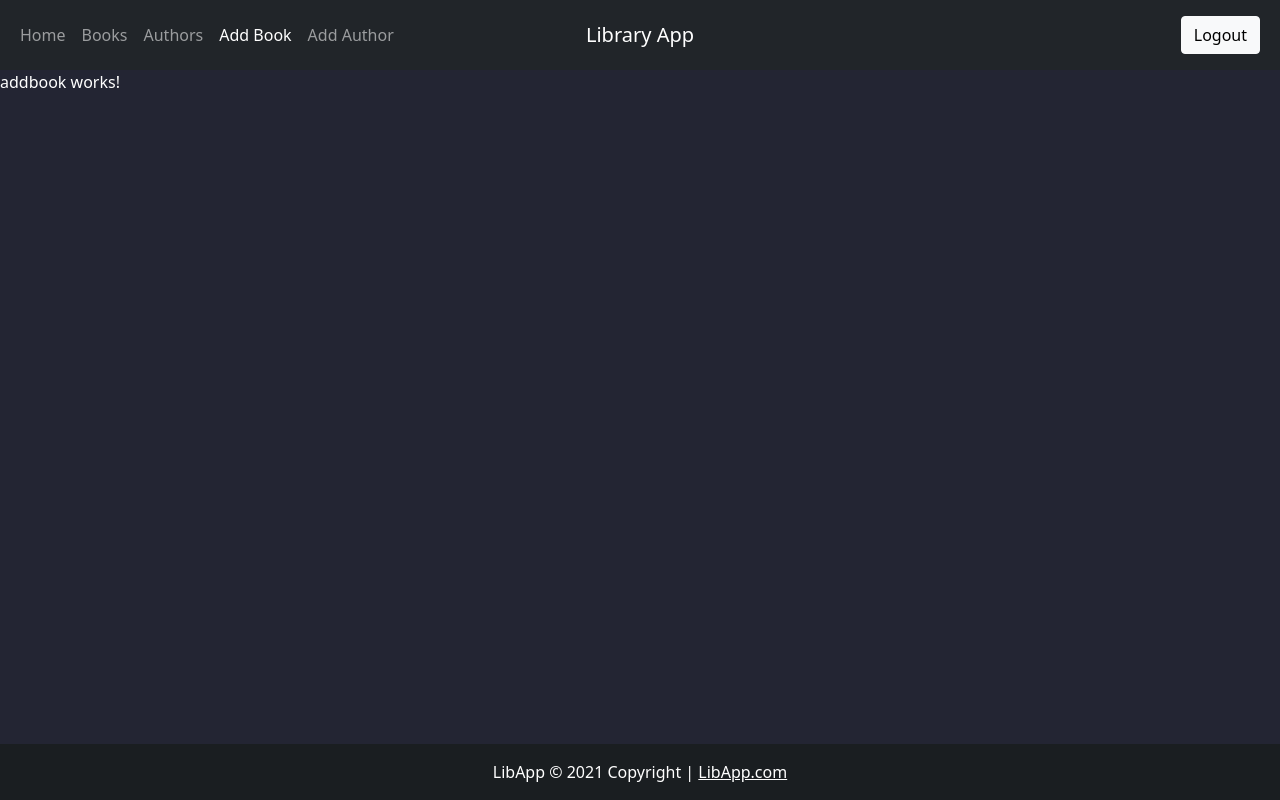
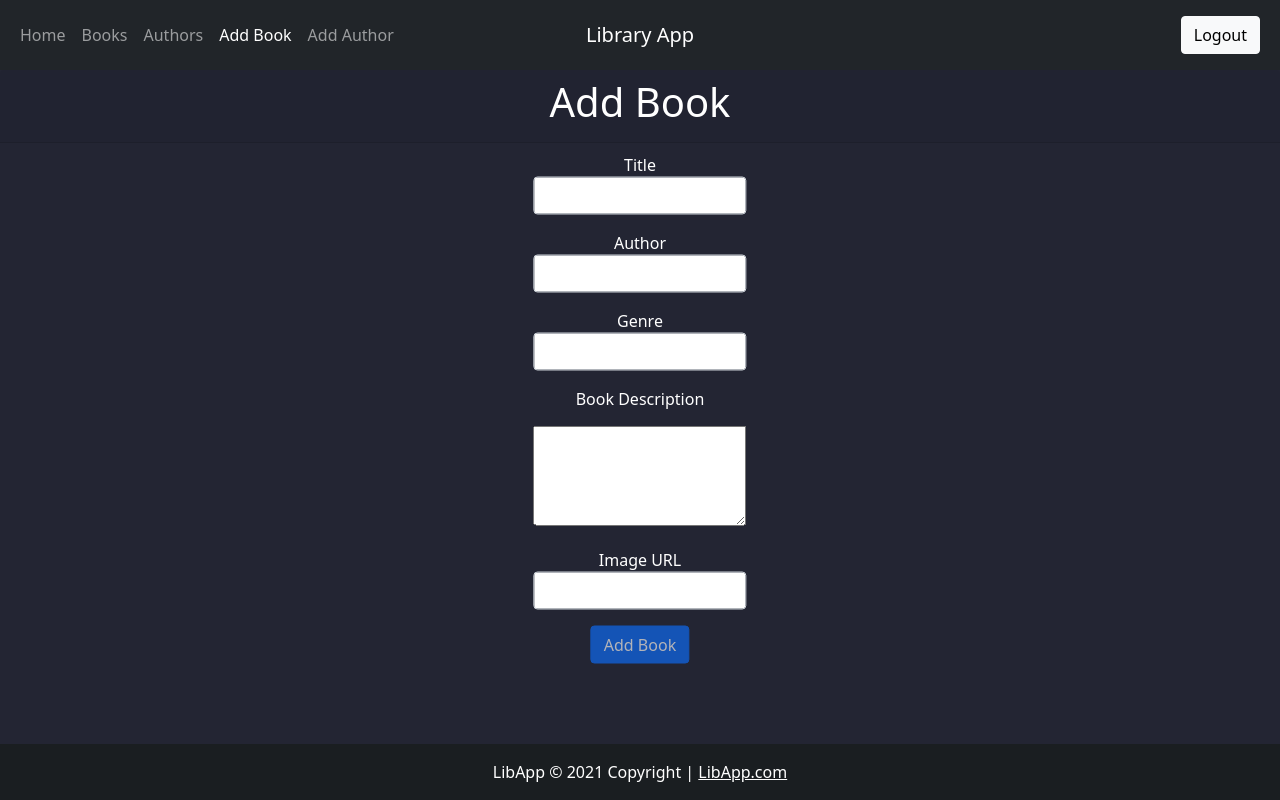
Before and after one commit to GautamAbraham/LibApp-Angular, an Angular app in the folder Frontend/: page /addbook in a window 1280 px wide. Built offline with nearby package versions, Linux system fonts and the light colour scheme; sample sign-in values are in the browser's storage.

Commit message:
completed add book function

```diff
--- a/Frontend/src/app/addbook/addbook.component.html
+++ b/Frontend/src/app/addbook/addbook.component.html
@@ -1 +1,80 @@
-<p>addbook works!</p>
+<div class="card-header text-center">
+    <h1>Add Book</h1>
+</div>
+
+<div class="card-body">
+    <form
+        class="form col-md-2 center"
+        #addBookForm="ngForm"
+        (ngSubmit)="addBook()"
+    >
+        <div class="form-group py-3">
+            <label for="title">Title</label>
+            <input
+                type="text"
+                name="title"
+                class="form-control"
+                [(ngModel)]="book.title"
+                required
+                #title="ngModel"
+                [class.is-invalid]="title.invalid && title.touched"
+                [class.is-valid]="title.valid"
+            />
+        </div>
+        <div class="form-group pb-3">
+            <label for="author">Author</label>
+            <input
+                type="text"
+                name="author"
+                class="form-control"
+                [(ngModel)]="book.author"
+                required
+                #author="ngModel"
+                [class.is-invalid]="author.invalid && author.touched"
+                [class.is-valid]="author.valid"
+            />
+        </div>
+        <div class="form-group pb-3">
+            <label for="genre">Genre</label>
+            <input
+                type="text"
+                name="genre"
+                class="form-control"
+                [(ngModel)]="book.genre"
+                required
+                #genre="ngModel"
+                [class.is-invalid]="genre.invalid && genre.touched"
+                [class.is-valid]="genre.valid"
+            />
+        </div>
+        <div class="form-group pb-3">
+            <label for="desc">Book Description</label>
+            <textarea
+                name="desc"
+                [(ngModel)]="book.desc"
+                palceholder="Brief Description of Book"
+                style="margin-top: 15px; width: 100%; height: 100px"
+            ></textarea>
+        </div>
+        <div class="form-group pb-3">
+            <label for="img">Image URL</label>
+            <input
+                type="text"
+                name="img"
+                class="form-control"
+                [(ngModel)]="book.img"
+                required
+                #img="ngModel"
+                [class.is-invalid]="img.invalid && img.touched"
+                [class.is-valid]="img.valid"
+            />
+        </div>
+        <button
+            type="submit"
+            class="btn btn-primary"
+            [disabled]="addBookForm.form.invalid"
+        >
+            Add Book
+        </button>
+    </form>
+</div>
--- a/Frontend/src/app/addbook/addbook.component.ts
+++ b/Frontend/src/app/addbook/addbook.component.ts
@@ -1,4 +1,6 @@
 import { Component, OnInit } from '@angular/core';
+import { Router } from "@angular/router";
+import { BookService } from '../books.service';
 
 @Component({
   selector: 'app-addbook',
@@ -7,9 +9,20 @@ import { Component, OnInit } from '@angular/core';
 })
 export class AddbookComponent implements OnInit {
 
-  constructor() { }
+  constructor(private _router: Router, private bookService: BookService) { }
 
   ngOnInit(): void {
   }
 
+  book={
+    title: '',
+    author: '',
+    genre: '',
+    desc: '',
+    img: '',
+  }
+  addBook(){
+    this.bookService.addBook(this.book)
+    this._router.navigate(['books']);
+  }
 }
--- a/Frontend/src/app/books.service.ts
+++ b/Frontend/src/app/books.service.ts
@@ -20,6 +20,9 @@ export class BookService {
   getBooks(){
     return this.http.get("http://localhost:3000/books");
   }
+  addBook(book){
+    return this.http.post("http://localhost:3000/addbook",{"book":book}).subscribe(data =>{console.log(data)})
+  }
 
   // newProduct(item:any)
   // {
```
Also changed, not shown: Frontend/src/app/signup/signup.component.html (+4 -8 lines), 1 other file (tests, documents, lock files or other folders).
